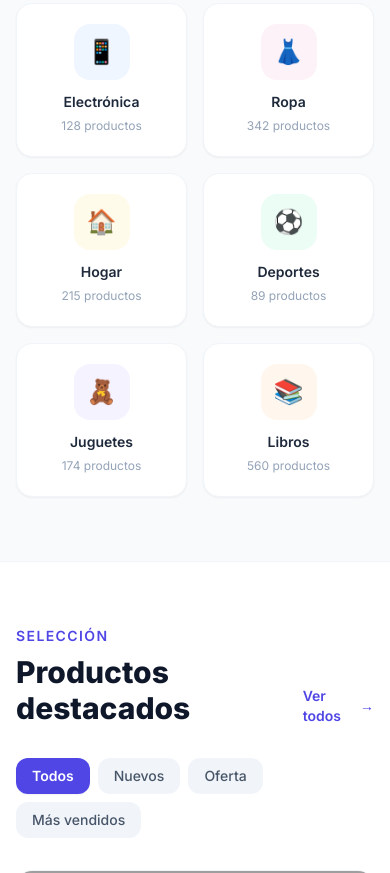
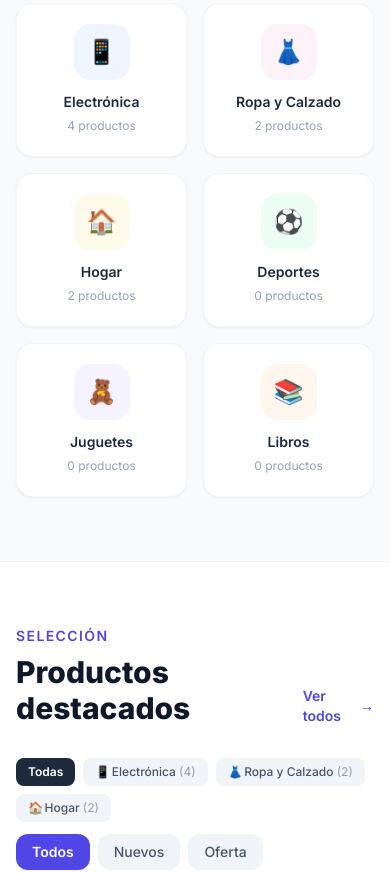
Before and after one commit to SiteFlowuy/ecommerce, a plain HTML site: page index.html in a window 390 px wide. Shown: the part 1400-2273 px from the top of the page. Drawn offline with nearby package versions, Linux system fonts and the light colour scheme; grey boxes are pictures that could not be loaded.

Commit message:
Personalizando

```diff
--- a/app.js
+++ b/app.js
@@ -263,8 +263,9 @@ document.addEventListener('DOMContentLoaded', () => {
   });
 
   /* ── Filtros + Búsqueda (estado combinado) ────────── */
-  let activeFilter = 'all';
-  let searchQuery  = '';
+  let activeFilter   = 'all';
+  let activeCategory = 'all';
+  let searchQuery    = '';
 
   // Lazy-create the empty-state node once, inserted after the product grid
   function _getEmptyState() {
@@ -287,9 +288,10 @@ document.addEventListener('DOMContentLoaded', () => {
     let   visible = 0;
 
     cards.forEach(card => {
-      const matchesFilter = activeFilter === 'all' || card.dataset.filter === activeFilter;
-      const matchesSearch = !q || (card.querySelector('h3')?.textContent.toLowerCase().includes(q) ?? false);
-      const show = matchesFilter && matchesSearch;
+      const matchesFilter   = activeFilter   === 'all' || card.dataset.filter    === activeFilter;
+      const matchesCategory = activeCategory === 'all' || card.dataset.category  === activeCategory;
+      const matchesSearch   = !q || (card.querySelector('h3')?.textContent.toLowerCase().includes(q) ?? false);
+      const show = matchesFilter && matchesCategory && matchesSearch;
       card.style.display = show ? '' : 'none';
       if (show) visible++;
     });
@@ -310,6 +312,11 @@ document.addEventListener('DOMContentLoaded', () => {
       activeFilter = btn.dataset.filter;
       filterProducts();
     });
+  });
+
+  document.addEventListener('shopbase:category-filter', e => {
+    activeCategory = e.detail.category;
+    filterProducts();
   });
 
   const searchInput = document.getElementById('search');
--- /dev/null
+++ b/categories.js
@@ -0,0 +1,132 @@
+/* ── ShopBase — categories.js ─────────────────────────────
+   Category catalog + dynamic rendering of:
+     - #categories-grid  (section "Categorías" in index.html)
+     - #category-filters-bar  (above the product grid)
+   Loaded defer after products.js so PRODUCTS is already defined.
+   ─────────────────────────────────────────────────────── */
+
+/* ════════════════════════════════════════════════════════
+   DATA
+   ════════════════════════════════════════════════════════ */
+
+const CATEGORIES = [
+  { id: 'electronics', name: 'Electrónica',    emoji: '📱', description: 'Gadgets, audio, wearables y más',           color: 'blue'    },
+  { id: 'clothing',    name: 'Ropa y Calzado', emoji: '👗', description: 'Moda, calzado deportivo y accesorios',      color: 'pink'    },
+  { id: 'home',        name: 'Hogar',          emoji: '🏠', description: 'Decoración, iluminación y muebles',         color: 'amber'   },
+  { id: 'sports',      name: 'Deportes',       emoji: '⚽', description: 'Equipamiento y ropa deportiva',             color: 'emerald' },
+  { id: 'toys',        name: 'Juguetes',       emoji: '🧸', description: 'Juguetes educativos y de entretenimiento',  color: 'violet'  },
+  { id: 'books',       name: 'Libros',         emoji: '📚', description: 'Libros, ebooks y material educativo',       color: 'orange'  },
+];
+
+/* ════════════════════════════════════════════════════════
+   CONFIG
+   ════════════════════════════════════════════════════════ */
+
+/** Tailwind bg classes for category icon pill. */
+const _CAT_BG = {
+  blue:    'bg-blue-50 group-hover:bg-blue-100',
+  pink:    'bg-pink-50 group-hover:bg-pink-100',
+  amber:   'bg-amber-50 group-hover:bg-amber-100',
+  emerald: 'bg-emerald-50 group-hover:bg-emerald-100',
+  violet:  'bg-violet-50 group-hover:bg-violet-100',
+  orange:  'bg-orange-50 group-hover:bg-orange-100',
+};
+
+/* ════════════════════════════════════════════════════════
+   RENDER
+   ════════════════════════════════════════════════════════ */
+
+document.addEventListener('DOMContentLoaded', () => {
+
+  /* ── Count products per category ────────────────────── */
+  const counts = {};
+  if (typeof PRODUCTS !== 'undefined') {
+    PRODUCTS.forEach(p => {
+      counts[p.category] = (counts[p.category] || 0) + 1;
+    });
+  }
+
+  /* ── Categories section grid ─────────────────────────── */
+  const sectGrid = document.getElementById('categories-grid');
+  if (sectGrid) {
+    sectGrid.innerHTML = CATEGORIES.map(cat => {
+      const count     = counts[cat.id] || 0;
+      const bg        = _CAT_BG[cat.color] || 'bg-slate-50 group-hover:bg-slate-100';
+      const countText = count === 1 ? '1 producto' : `${count} productos`;
+
+      return `
+          <li>
+            <button type="button" data-category="${cat.id}" title="${cat.description}"
+              class="category-card-btn group w-full flex flex-col items-center gap-3 bg-white rounded-2xl p-5 shadow-sm border border-slate-100 text-center transition-all duration-200 hover:-translate-y-1 hover:shadow-md hover:border-brand-200">
+              <div class="w-14 h-14 ${bg} rounded-2xl flex items-center justify-center text-2xl transition-colors">
+                ${cat.emoji}
+              </div>
+              <div>
+                <h3 class="text-sm font-semibold text-slate-800">${cat.name}</h3>
+                <span class="text-xs text-slate-400">${countText}</span>
+              </div>
+            </button>
+          </li>`;
+    }).join('');
+
+    sectGrid.querySelectorAll('.category-card-btn').forEach(btn => {
+      btn.addEventListener('click', () => {
+        _dispatchCategoryFilter(btn.dataset.category);
+        // Sync the filter bar active state
+        _setActiveCategoryBtn(btn.dataset.category);
+        document.getElementById('products')?.scrollIntoView({ behavior: 'smooth', block: 'start' });
+      });
+    });
+  }
+
+  /* ── Category filter bar (above product grid) ─────────── */
+  const catBar = document.getElementById('category-filters-bar');
+  if (catBar) {
+    const withProducts = CATEGORIES.filter(cat => (counts[cat.id] || 0) > 0);
+
+    if (withProducts.length > 1) {
+      const items = [{ id: 'all', name: 'Todas', emoji: null }, ...withProducts];
+
+      catBar.innerHTML = items.map((cat, i) => {
+        const active  = i === 0;
+        const label   = cat.emoji ? `${cat.emoji}\u202F${cat.name}` : cat.name;
+        const countBadge = cat.id !== 'all'
+          ? ` <span class="opacity-55 font-normal">(${counts[cat.id]})</span>`
+          : '';
+        return `<button
+          class="category-btn px-3 py-1.5 rounded-lg text-xs font-medium transition-colors ${active ? 'bg-slate-800 text-white font-semibold' : 'bg-slate-100 text-slate-600 hover:bg-slate-200'}"
+          data-category="${cat.id}">${label}${countBadge}</button>`;
+      }).join('');
+
+      catBar.querySelectorAll('.category-btn').forEach(btn => {
+        btn.addEventListener('click', () => {
+          _setActiveCategoryBtn(btn.dataset.category);
+          _dispatchCategoryFilter(btn.dataset.category);
+        });
+      });
+    } else {
+      catBar.classList.add('hidden');
+    }
+  }
+
+  /* ════════════════════════════════════════════════════
+     HELPERS
+     ════════════════════════════════════════════════════ */
+
+  function _dispatchCategoryFilter(category) {
+    document.dispatchEvent(new CustomEvent('shopbase:category-filter', {
+      detail: { category },
+    }));
+  }
+
+  function _setActiveCategoryBtn(category) {
+    document.querySelectorAll('#category-filters-bar .category-btn').forEach(b => {
+      const isActive = b.dataset.category === category;
+      b.classList.toggle('bg-slate-800',  isActive);
+      b.classList.toggle('text-white',    isActive);
+      b.classList.toggle('font-semibold', isActive);
+      b.classList.toggle('bg-slate-100',  !isActive);
+      b.classList.toggle('text-slate-600', !isActive);
+    });
+  }
+});
--- a/index.html
+++ b/index.html
@@ -291,62 +291,7 @@
           </a>
         </div>
 
-        <ul class="grid grid-cols-2 sm:grid-cols-3 lg:grid-cols-6 gap-4" role="list">
-          <li>
-            <a href="/categoria/electronica" class="card-hover group flex flex-col items-center gap-3 bg-white rounded-2xl p-5 shadow-sm border border-slate-100 text-center block">
-              <div class="w-14 h-14 bg-blue-50 rounded-2xl flex items-center justify-center text-2xl group-hover:bg-blue-100 transition-colors">📱</div>
-              <div>
-                <h3 class="text-sm font-semibold text-slate-800">Electrónica</h3>
-                <span class="text-xs text-slate-400">128 productos</span>
-              </div>
-            </a>
-          </li>
-          <li>
-            <a href="/categoria/ropa" class="card-hover group flex flex-col items-center gap-3 bg-white rounded-2xl p-5 shadow-sm border border-slate-100 text-center block">
-              <div class="w-14 h-14 bg-pink-50 rounded-2xl flex items-center justify-center text-2xl group-hover:bg-pink-100 transition-colors">👗</div>
-              <div>
-                <h3 class="text-sm font-semibold text-slate-800">Ropa</h3>
-                <span class="text-xs text-slate-400">342 productos</span>
-              </div>
-            </a>
-          </li>
-          <li>
-            <a href="/categoria/hogar" class="card-hover group flex flex-col items-center gap-3 bg-white rounded-2xl p-5 shadow-sm border border-slate-100 text-center block">
-              <div class="w-14 h-14 bg-amber-50 rounded-2xl flex items-center justify-center text-2xl group-hover:bg-amber-100 transition-colors">🏠</div>
-              <div>
-                <h3 class="text-sm font-semibold text-slate-800">Hogar</h3>
-                <span class="text-xs text-slate-400">215 productos</span>
-              </div>
-            </a>
-          </li>
-          <li>
-            <a href="/categoria/deportes" class="card-hover group flex flex-col items-center gap-3 bg-white rounded-2xl p-5 shadow-sm border border-slate-100 text-center block">
-              <div class="w-14 h-14 bg-emerald-50 rounded-2xl flex items-center justify-center text-2xl group-hover:bg-emerald-100 transition-colors">⚽</div>
-              <div>
-                <h3 class="text-sm font-semibold text-slate-800">Deportes</h3>
-                <span class="text-xs text-slate-400">89 productos</span>
-              </div>
-            </a>
-          </li>
-          <li>
-            <a href="/categoria/juguetes" class="card-hover group flex flex-col items-center gap-3 bg-white rounded-2xl p-5 shadow-sm border border-slate-100 text-center block">
-              <div class="w-14 h-14 bg-violet-50 rounded-2xl flex items-center justify-center text-2xl group-hover:bg-violet-100 transition-colors">🧸</div>
-              <div>
-                <h3 class="text-sm font-semibold text-slate-800">Juguetes</h3>
-                <span class="text-xs text-slate-400">174 productos</span>
-              </div>
-            </a>
-          </li>
-          <li>
-            <a href="/categoria/libros" class="card-hover group flex flex-col items-center gap-3 bg-white rounded-2xl p-5 shadow-sm border border-slate-100 text-center block">
-              <div class="w-14 h-14 bg-orange-50 rounded-2xl flex items-center justify-center text-2xl group-hover:bg-orange-100 transition-colors">📚</div>
-              <div>
-                <h3 class="text-sm font-semibold text-slate-800">Libros</h3>
-                <span class="text-xs text-slate-400">560 productos</span>
-              </div>
-            </a>
-          </li>
-        </ul>
+        <ul id="categories-grid" class="grid grid-cols-2 sm:grid-cols-3 lg:grid-cols-6 gap-4" role="list"></ul>
 
       </div>
     </section>
@@ -365,7 +310,10 @@
           </a>
         </div>
 
-        <!-- Filtros — generados dinámicamente desde PRODUCTS en products.js -->
+        <!-- Filtro por categoría — generado dinámicamente desde CATEGORIES en categories.js -->
+        <div id="category-filters-bar" class="flex flex-wrap gap-2 mb-3" role="group" aria-label="Filtrar por categoría"></div>
+
+        <!-- Filtros por tipo — generados dinámicamente desde PRODUCTS en products.js -->
         <div id="filters-bar" class="flex flex-wrap gap-2 mb-8" role="group" aria-label="Filtrar productos"></div>
 
         <ul id="products-grid" class="grid grid-cols-1 sm:grid-cols-2 lg:grid-cols-4 gap-6" role="list">
@@ -730,6 +678,7 @@
   </div>
 
   <script src="products.js" defer></script>
+  <script src="categories.js" defer></script>
   <script src="app.js" defer></script>
 </body>
 </html>
--- a/products.js
+++ b/products.js
@@ -50,6 +50,10 @@ const PRODUCTS = [
     soldToday:    null,
     freeShipping: true,
     feature:      null,
+    owner:        'self',
+    partnerName:  '',
+    partnerHandle: '',
+    commission:   0,
   },
   {
     id:            'zapatillas-run',
@@ -90,6 +94,10 @@ const PRODUCTS = [
     soldToday:    230,
     freeShipping: true,
     feature:      null,
+    owner:        'partner',
+    partnerName:  'RunStore Oficial',
+    partnerHandle: '@runstore',
+    commission:   0.15,
   },
   {
     id:            'lampara-smart',
@@ -129,6 +137,10 @@ const PRODUCTS = [
     soldToday:    null,
     freeShipping: true,
     feature:      'Compatible Alexa',
+    owner:        'self',
+    partnerName:  '',
+    partnerHandle: '',
+    commission:   0,
   },
   {
     id:            'smartwatch-x1',
@@ -169,6 +181,10 @@ const PRODUCTS = [
     soldToday:    null,
     freeShipping: true,
     feature:      null,
+    owner:        'self',
+    partnerName:  '',
+    partnerHandle: '',
+    commission:   0,
   },
   {
     id:            'mochila-urban',
@@ -209,6 +225,10 @@ const PRODUCTS = [
     soldToday:    null,
     freeShipping: true,
     feature:      null,
+    owner:        'partner',
+    partnerName:  'UrbanBag Co.',
+    partnerHandle: '@urbanbag',
+    commission:   0.15,
   },
   {
     id:            'silla-gaming',
@@ -249,6 +269,10 @@ const PRODUCTS = [
     soldToday:    null,
     freeShipping: true,
     feature:      null,
+    owner:        'partner',
+    partnerName:  'GameZone Store',
+    partnerHandle: '@gamezone',
+    commission:   0.15,
   },
   {
     id:            'tablet-pro',
@@ -289,6 +313,10 @@ const PRODUCTS = [
     soldToday:    null,
     freeShipping: true,
     feature:      null,
+    owner:        'self',
+    partnerName:  '',
+    partnerHandle: '',
+    commission:   0,
   },
   {
     id:            'auriculares-nc',
@@ -329,6 +357,10 @@ const PRODUCTS = [
     soldToday:    180,
     freeShipping: true,
     feature:      null,
+    owner:        'self',
+    partnerName:  '',
+    partnerHandle: '',
+    commission:   0,
   },
 ];
 
@@ -393,6 +425,14 @@ function _cardHtml(p, index) {
   const savings     = p.originalPrice ? (p.originalPrice - p.price).toFixed(2) : null;
   const stars       = _stars(p.rating);
   const fallback    = `https://picsum.photos/300/300?random=${index + 2}`;
+
+  /* Partner badge */
+  const partnerHtml = p.owner === 'partner'
+    ? `<p class="text-[10px] text-slate-400 flex items-center gap-1 mb-1">
+                  <svg xmlns="http://www.w3.org/2000/svg" width="10" height="10" viewBox="0 0 24 24" fill="none" stroke="currentColor" stroke-width="2"><path d="M3 9l9-7 9 7v11a2 2 0 0 1-2 2H5a2 2 0 0 1-2-2z"/><polyline points="9 22 9 12 15 12 15 22"/></svg>
+                  Vendido por <span class="font-semibold text-slate-500">${p.partnerName}</span>
+                </p>`
+    : '';
 
   /* Badges */
   const badgesHtml = p.badges.map(b =>
@@ -471,7 +511,7 @@ function _cardHtml(p, index) {
               <!-- Info -->
               <div class="p-4 flex flex-col flex-1">
                 <p class="text-[10px] font-bold text-slate-400 uppercase tracking-widest mb-1">${p.brand}</p>
-                <h3 class="text-sm font-semibold text-slate-800 mb-2 leading-snug">
+                ${partnerHtml}<h3 class="text-sm font-semibold text-slate-800 mb-2 leading-snug">
                   <a href="producto.html?id=${p.id}" class="hover:text-brand-600 transition-colors">${p.name}</a>
                 </h3>
 
```
Also changed, not shown: producto-init.js (+11 -0 lines), producto.html (+5 -0 lines).
